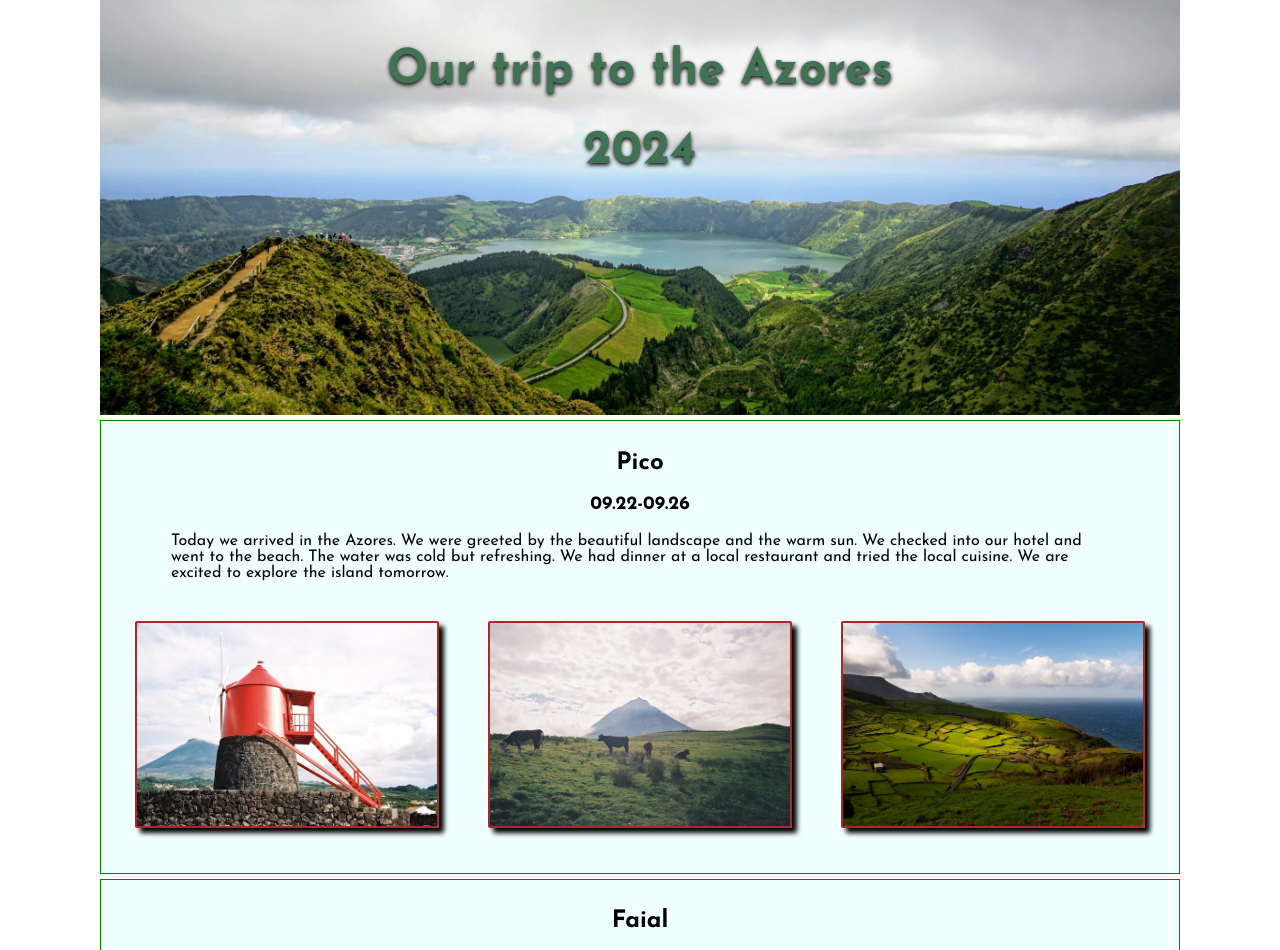
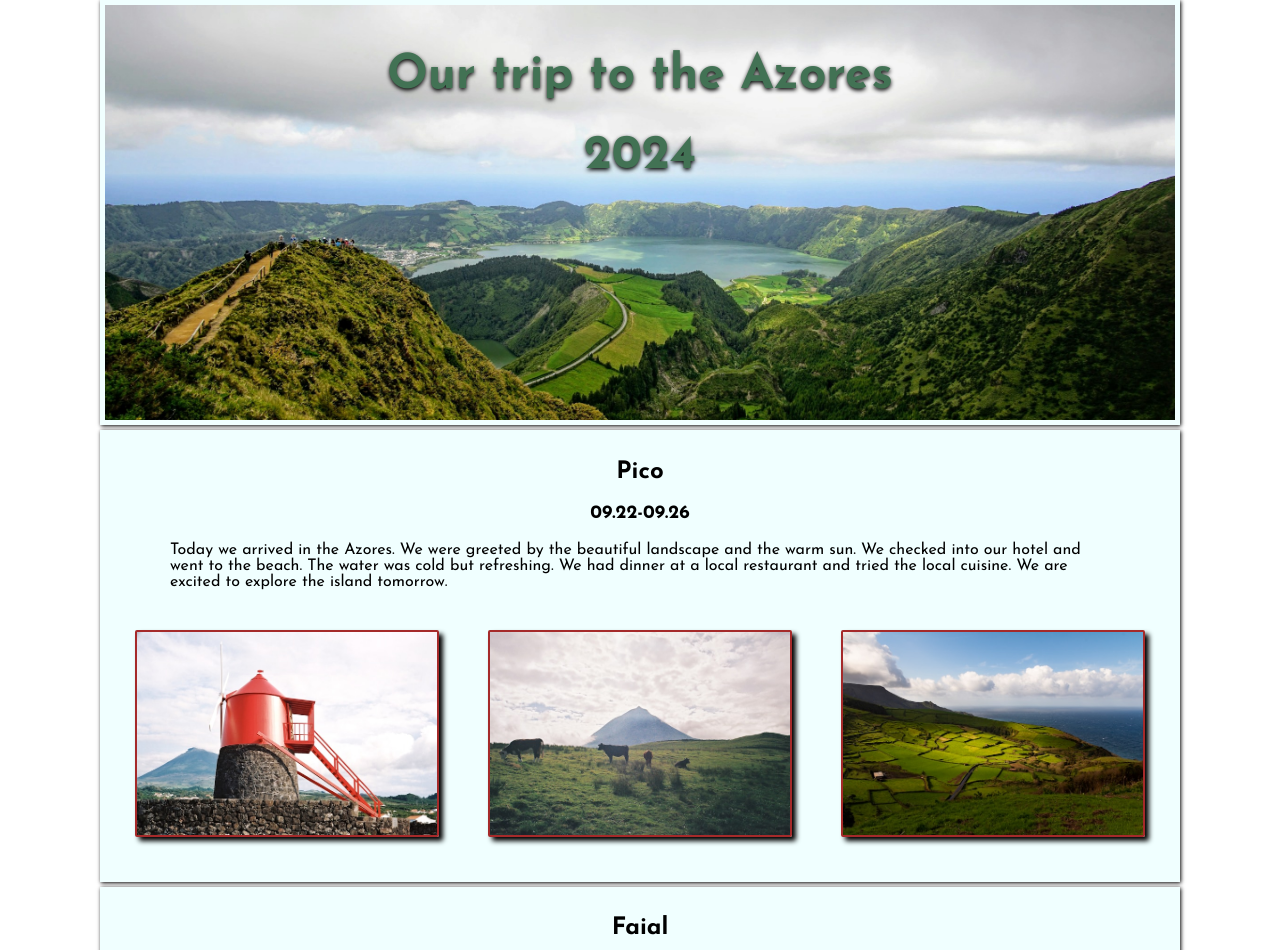
Before and after one commit to Oobiewan/azores_holiday_site, a website built with Vite: page index.html in a window 1280 px wide. Shown: the top 950 px of the page. Built offline with nearby package versions, Linux system fonts and the light colour scheme.

Commit message:
adjust shadows and borders

```diff
--- a/styles.css
+++ b/styles.css
@@ -9,6 +9,8 @@
     font-size:x-large;
     font-weight: 100;
     text-shadow: 0px 2px 4px black;
+    box-shadow: 1px 1px 4px black;
+    border: 5px solid azure;
 }
 
 h2,h3 {
@@ -28,15 +30,12 @@ body {
     margin-right: auto;
 }
 
-title {
-    background-color:;
-}
-
 .island-div  {
-    margin: 5 0 0 0;
+    margin: 5px 0 0 0;
     background-color: azure;
     padding: 10 10 25 10;
-    border: 1px solid green;
+    /* border: 1px solid green; */
+    box-shadow: 1px 1px 4px black;
 }
 
 .image-triplet {
@@ -48,7 +47,7 @@ title {
 
 .location-img {
     width: 300px;
-    box-shadow: 5px 5px 5px black;
+    box-shadow: 4px 4px 5px black;
     border: 2px solid brown;
     border-radius: 2px ;
     margin: 10px 0;
```
